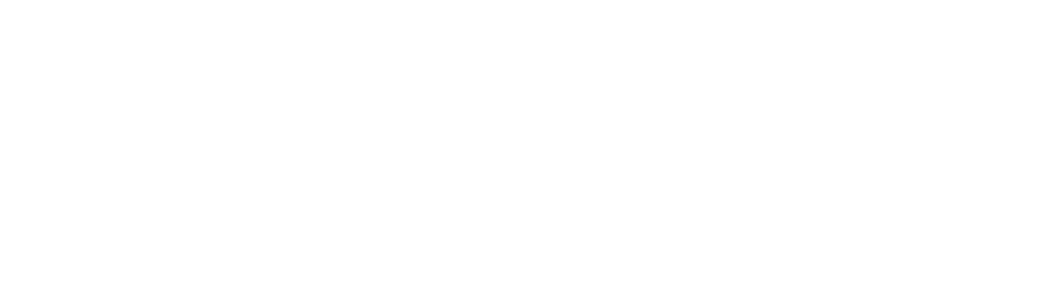
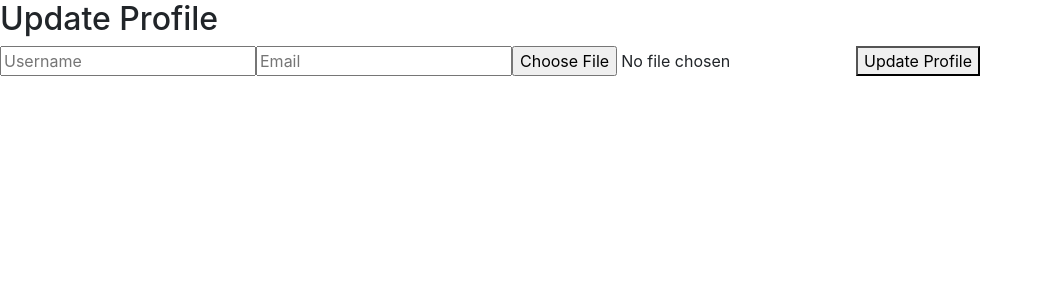
Before and after one commit to GonHaimov/YouTubeProjectWeb, a React (Create React App) app in the folder AP_Ex_1_web-main/: page /update-profile in a window 1280 px wide. Before the commit this address had no page. Shown: the top 300 px of the page, without its empty margins (0-1043 px from the left). Built offline with nearby package versions, Linux system fonts and the light colour scheme; sample sign-in values are in the browser's storage.

Commit message:
adding updating and deleting functunality

```diff
--- a/AP_Ex_1_web-main/src/app/App.js
+++ b/AP_Ex_1_web-main/src/app/App.js
@@ -7,6 +7,8 @@ import './App.css';
 import initialVideosData from '../videos.json';
 import Login from '../components/login_register/Login';
 import Register from '../components/login_register/Register';
+import UpdateProfile from '../components/updateProfile/UpdateProfile';
+import DeleteProfile from '../components/deleteProfile/DeleteProfile';
 
 const App = () => {
   const [videos, setVideos] = useState([]);
@@ -155,6 +157,8 @@ const App = () => {
           />
           <Route path="/login" element={<Login />} />
           <Route path="/register" element={<Register />} />
+          <Route path="/update-profile" element={<ProtectedRoute component={UpdateProfile} />} />
+          <Route path="/delete-profile" element={<ProtectedRoute component={DeleteProfile} />} />
         </Routes>
       </div>
     </Router>
--- /dev/null
+++ b/AP_Ex_1_web-main/src/components/deleteProfile/DeleteProfile.js
@@ -0,0 +1,41 @@
+import React from 'react';
+import { useNavigate } from 'react-router-dom';
+
+const DeleteProfile = () => {
+  const navigate = useNavigate();
+
+  const handleDelete = async () => {
+    const loggedInUser = JSON.parse(sessionStorage.getItem('loggedInUser'));
+    const token = sessionStorage.getItem('authToken');
+
+    try {
+      const response = await fetch(`http://localhost:5000/api/users/${loggedInUser._id}`, {
+        method: 'DELETE',
+        headers: {
+          'Authorization': `Bearer ${token}`,
+        },
+      });
+
+      if (response.ok) {
+        sessionStorage.removeItem('loggedInUser');
+        sessionStorage.removeItem('authToken');
+        alert('User deleted successfully');
+        navigate('/register');
+      } else {
+        alert('Failed to delete user');
+      }
+    } catch (error) {
+      console.error('Error deleting user:', error);
+      alert('An error occurred. Please try again.');
+    }
+  };
+
+  return (
+    <div className="delete-profile">
+      <h2>Delete Profile</h2>
+      <button onClick={handleDelete}>Delete Profile</button>
+    </div>
+  );
+};
+
+export default DeleteProfile;
--- /dev/null
+++ b/AP_Ex_1_web-main/src/components/updateProfile/UpdateProfile.js
@@ -0,0 +1,79 @@
+import React, { useState, useEffect } from 'react';
+import { useNavigate } from 'react-router-dom';
+
+const UpdateProfile = () => {
+  const [username, setUsername] = useState('');
+  const [email, setEmail] = useState('');
+  const [profilePicture, setProfilePicture] = useState(null);
+  const [message, setMessage] = useState('');
+  const navigate = useNavigate();
+
+  useEffect(() => {
+    const loggedInUser = JSON.parse(sessionStorage.getItem('loggedInUser'));
+    if (loggedInUser) {
+      setUsername(loggedInUser.username);
+      setEmail(loggedInUser.email);
+      setProfilePicture(loggedInUser.profilePicture);
+    }
+  }, []);
+
+  const handleUpdate = async () => {
+    const loggedInUser = JSON.parse(sessionStorage.getItem('loggedInUser'));
+    const token = sessionStorage.getItem('authToken');
+
+    const updatedData = {
+      username,
+      email,
+      profilePicture,
+    };
+
+    try {
+      const response = await fetch(`http://localhost:5000/api/users/${loggedInUser._id}`, {
+        method: 'PATCH',
+        headers: {
+          'Content-Type': 'application/json',
+          'Authorization': `Bearer ${token}`,
+        },
+        body: JSON.stringify(updatedData),
+      });
+
+      if (response.ok) {
+        const updatedUser = await response.json();
+        sessionStorage.setItem('loggedInUser', JSON.stringify(updatedUser));
+        setMessage('Profile updated successfully!');
+      } else {
+        setMessage('Failed to update profile');
+      }
+    } catch (error) {
+      console.error('Error updating profile:', error);
+      setMessage('An error occurred. Please try again.');
+    }
+  };
+
+  return (
+    <div className="update-profile">
+      <h2>Update Profile</h2>
+      <input
+        type="text"
+        placeholder="Username"
+        value={username}
+        onChange={(e) => setUsername(e.target.value)}
+      />
+      <input
+        type="email"
+        placeholder="Email"
+        value={email}
+        onChange={(e) => setEmail(e.target.value)}
+      />
+      <input
+        type="file"
+        accept="image/*"
+        onChange={(e) => setProfilePicture(e.target.files[0])}
+      />
+      <button onClick={handleUpdate}>Update Profile</button>
+      {message && <p>{message}</p>}
+    </div>
+  );
+};
+
+export default UpdateProfile;
```
